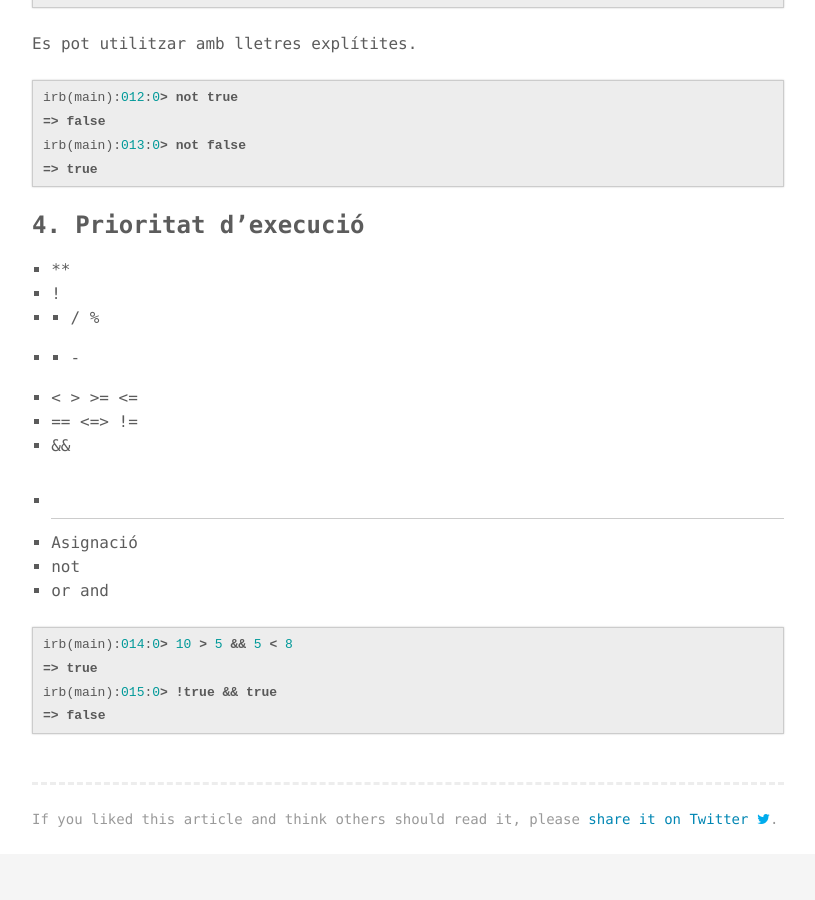
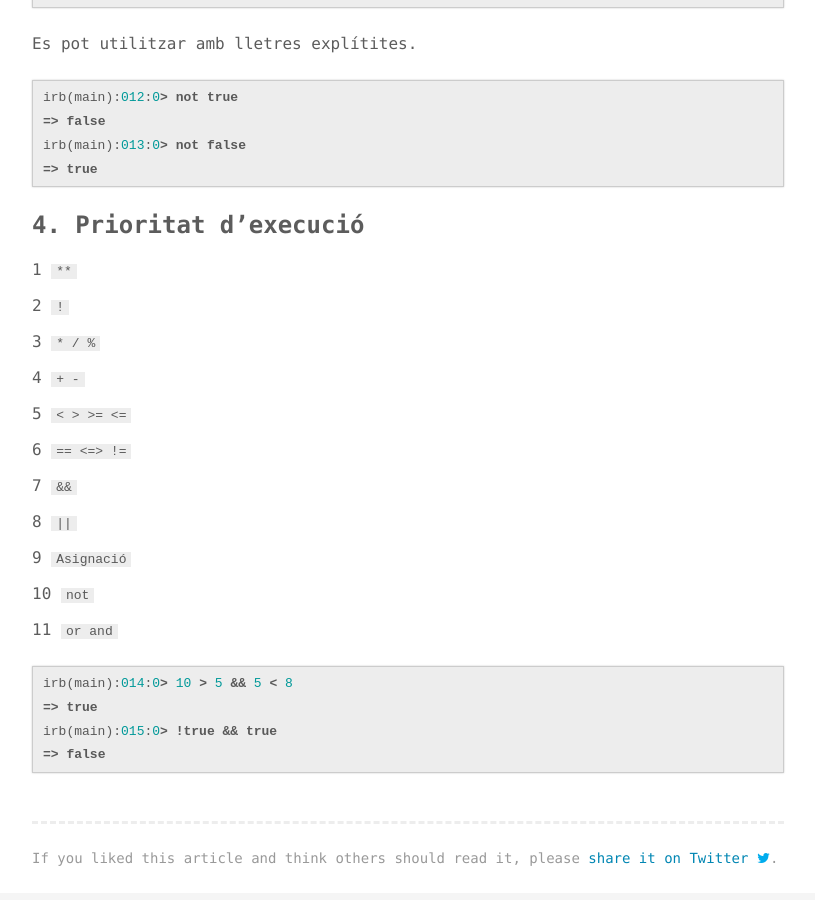
Before and after one commit to inclusa/ruby, a Jekyll site: the page built from _posts/2017-04-22-operadors-logics.md, in a window 1280 px wide and 900 px high, scrolled down 1504 px. Shown: the whole window, without its empty margins (232-1047 px from the left). Built offline with Jekyll 4.4.1, drawn with Linux system fonts in a browser that asks for light colours; comment, search, counter and statistics services are not loaded.

Commit message:
Operadors lògics, code

````diff
--- a/_posts/2017-04-22-operadors-logics.md
+++ b/_posts/2017-04-22-operadors-logics.md
@@ -85,17 +85,27 @@ irb(main):013:0> not false
 
 ### 4. Prioritat d'execució
 
-1. **
-2. !
-3. * / %
-4. + -
-5. < > >= <=
-6. == <=> !=
-7. &&
-8. ||
-9. Asignació
-10. not
-11. or and
+1 `**`
+
+2 `!`
+
+3  `* / %`
+
+4 `+ -`
+
+5 `< > >= <=`
+
+6 `== <=> !=`
+
+7 `&&`
+
+8 `||`
+
+9 `Asignació`
+
+10 `not`
+
+11 `or and`
 
 
 ```ruby
````
